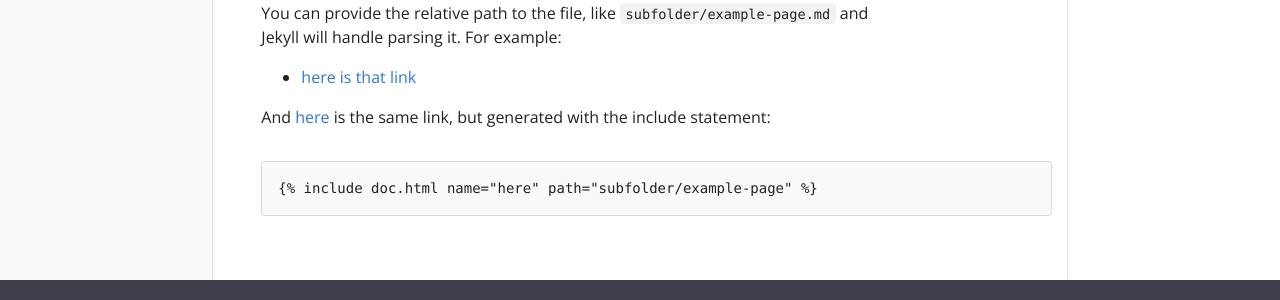
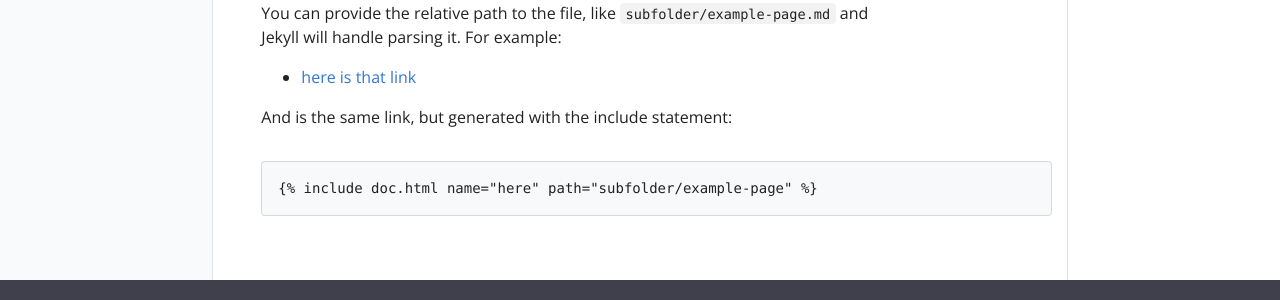
Before and after one commit to nexlice/nexlice.github.io, a Jekyll site: the page built from _docs/Archive/Previous/example-page.md, in a window 1280 px wide and 900 px high, scrolled down 327 px. Shown: the part 470-770 px from the top of the window. Built offline with Jekyll 4.4.1, drawn with Linux system fonts in a browser that asks for light colours.

Commit message:
fix: table and url

```diff
--- a/_includes/doc.html
+++ b/_includes/doc.html
@@ -1 +1 @@
-<a href="{{ site.baseurl }}/docs/main-page{{ include.path }}">{% if include.name %}{{ include.name }}{% else %}{{ include.path }}{% endif %}</a>
+<a href="{{ site.baseurl }}/docs/main-page{{ include.path }}"></a>
```
Also changed, not shown: _docs/javascript/stringifyjson.md (+2 -2 lines).
